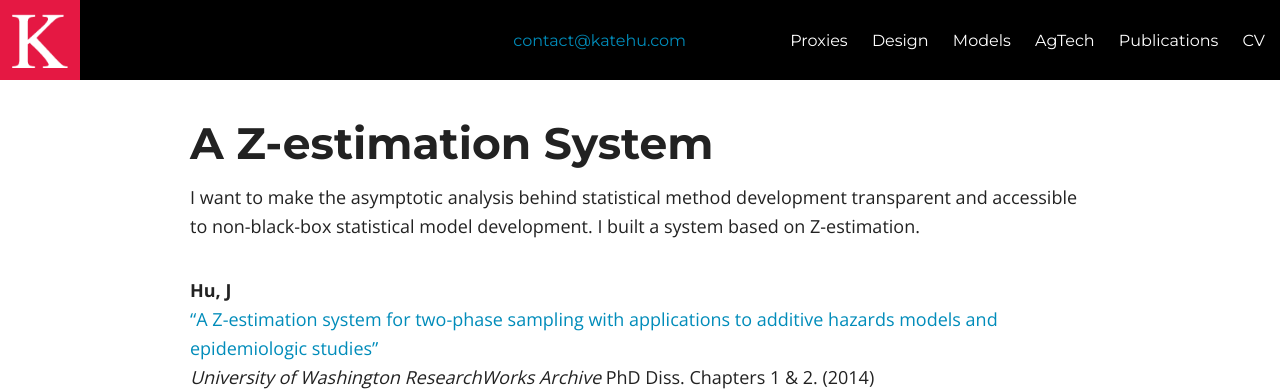
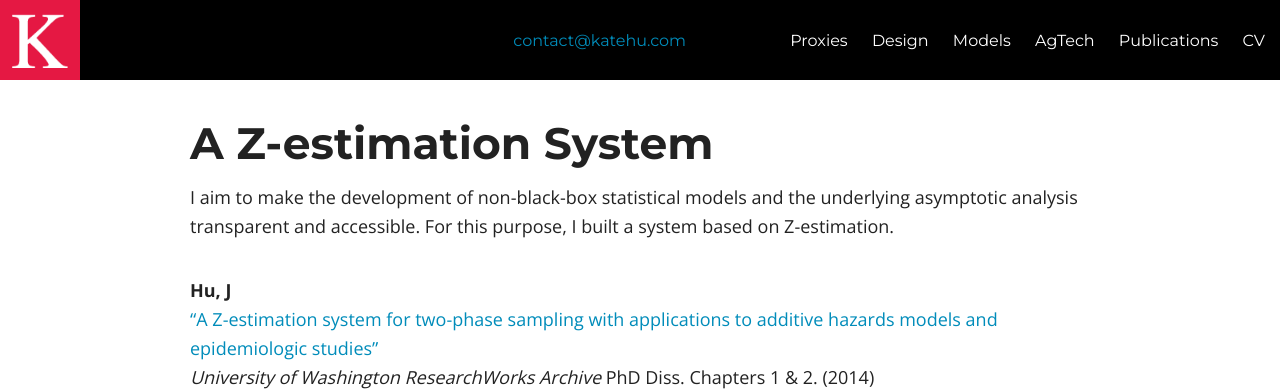
Before and after one commit to katehu/katehu.github.io, a Jekyll site: the page built from models.md, in a window 1280 px wide. Shown: the top 391 px of the page. Built offline with Jekyll 4.4.1, drawn with Linux system fonts in a browser that asks for light colours; nearby versions of some CDN libraries.

Commit message:
Update models.md

```diff
--- a/models.md
+++ b/models.md
@@ -5,7 +5,7 @@ title: Models
 ---
 # A Z-estimation System
 
-I want to make the asymptotic analysis behind statistical method development transparent and accessible to non-black-box statistical model development. I built a system based on Z-estimation.
+I aim to make the development of non-black-box statistical models  and the underlying asymptotic analysis transparent and accessible. For this purpose, I built a system based on Z-estimation.
 
 **Hu, J**<br/>
 ["A Z-estimation system for two-phase sampling with applications to additive hazards models and epidemiologic studies"](https://digital.lib.washington.edu/researchworks/handle/1773/27427)<br/>
```
